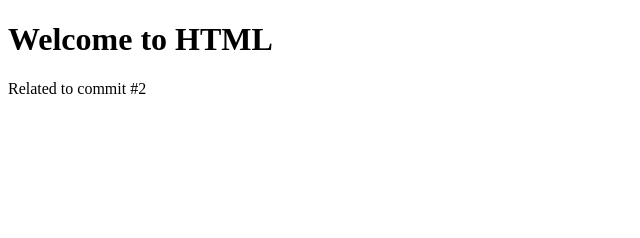
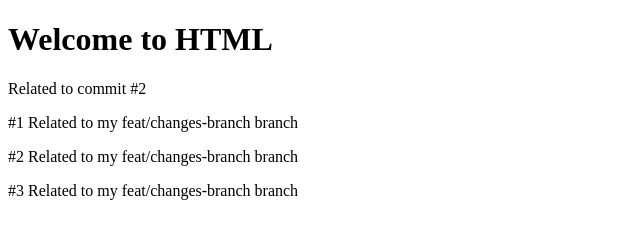
Before and after one commit to ahmedelbougha/iti-example, a plain HTML site: page index.html in a window 1280 px wide. Shown: the whole page, without its empty margins (0-640 px from the left). Drawn offline with Linux system fonts and the light colour scheme.

Commit message:
some new features

```diff
--- a/index.html
+++ b/index.html
@@ -8,6 +8,9 @@
   </head>
   <body>
     <h1>Welcome to HTML</h1>
-    Related to commit #2
+    <p>Related to commit #2</p>
+    <p>#1 Related to my feat/changes-branch branch</p>
+    <p>#2 Related to my feat/changes-branch branch</p>
+    <p>#3 Related to my feat/changes-branch branch</p>
   </body>
 </html>
```
